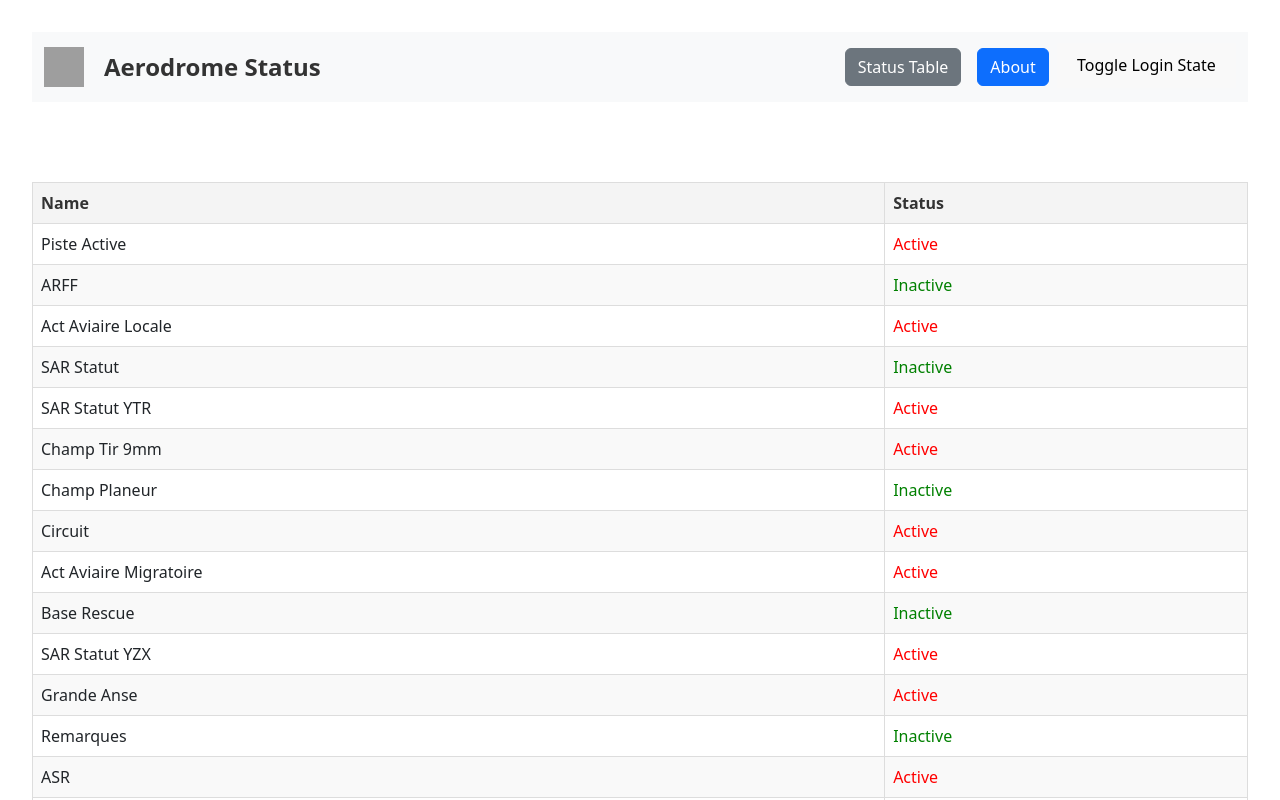
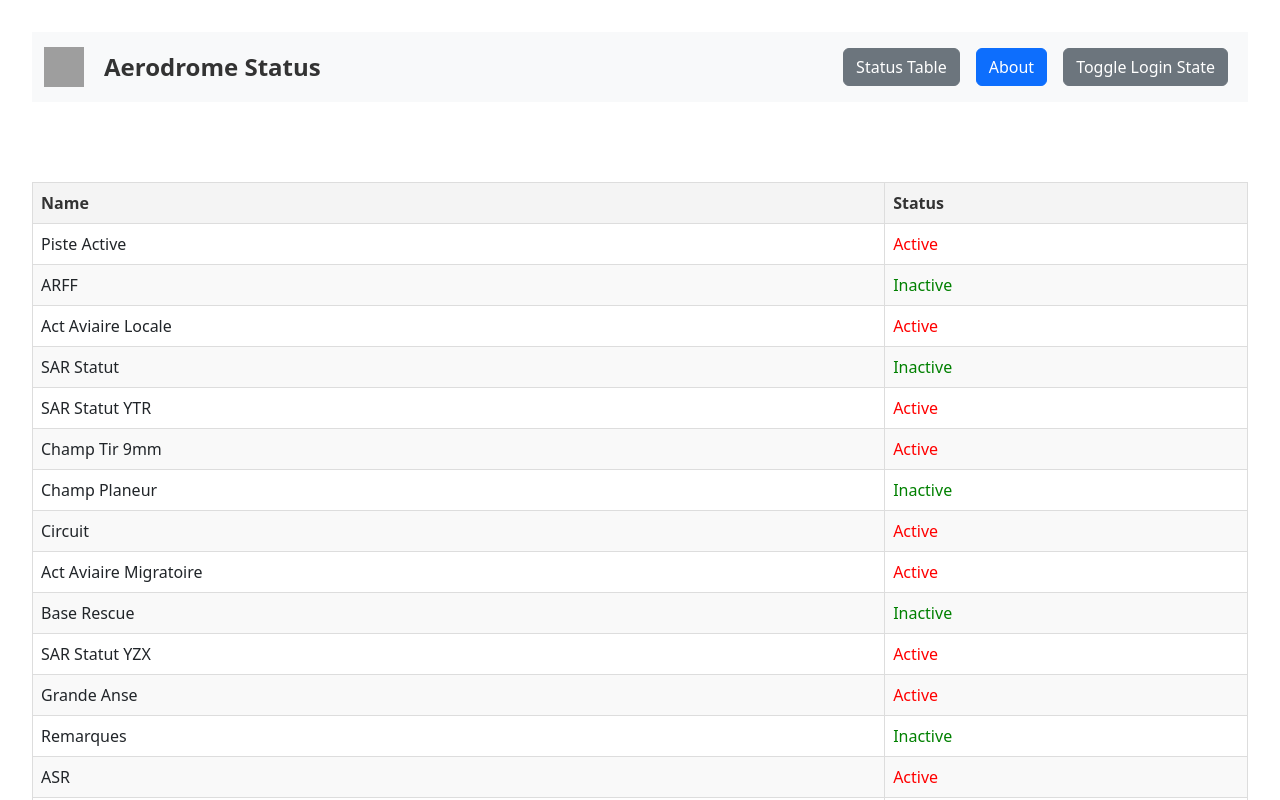
Before and after one commit to carrollcompute/Aerodrome, a React (Vite) app in the folder aerodrome_react_app/: page / in a window 1280 px wide. Shown: the top 800 px of the page. Built offline with nearby package versions, Linux system fonts and the light colour scheme; grey boxes are pictures that could not be loaded.

Commit message:
Login colour toggle
Toggle button now shows login state

```diff
--- a/aerodrome_react_app/src/App/NavBar/NavBar.css
+++ b/aerodrome_react_app/src/App/NavBar/NavBar.css
@@ -8,6 +8,7 @@
   width: 100%;
   z-index: 100;
 }
+
 
 /* Center the title horizontally using flexbox */
 .navbar-title {
--- a/aerodrome_react_app/src/App/NavBar/NavBar.tsx
+++ b/aerodrome_react_app/src/App/NavBar/NavBar.tsx
@@ -7,7 +7,7 @@ const NavBar: React.FC = () => {
 
   // Mock state for user authentication. In a real application,
   // this state would be set based on the authentication system.
-  const {toggleLogin} = useLogin();
+  const { toggleLogin, isLoggedIn } = useLogin();
 
   return (
     <nav className="navbar navbar-expand-lg navbar-light bg-light">
@@ -21,7 +21,10 @@ const NavBar: React.FC = () => {
           <Link to="/about" className="btn btn-primary m-2">About</Link>
 
           {/* Mock button to toggle the isLoggedIn state for demonstration purposes */}
-          <button onClick={() => toggleLogin()}>Toggle Login State</button>
+          <button
+            className={`btn ${isLoggedIn ? 'btn-success' : 'btn-secondary'} m-2`}
+            onClick={() => toggleLogin()}>Toggle Login State
+          </button>
         </div>
       </div>
     </nav>
```
